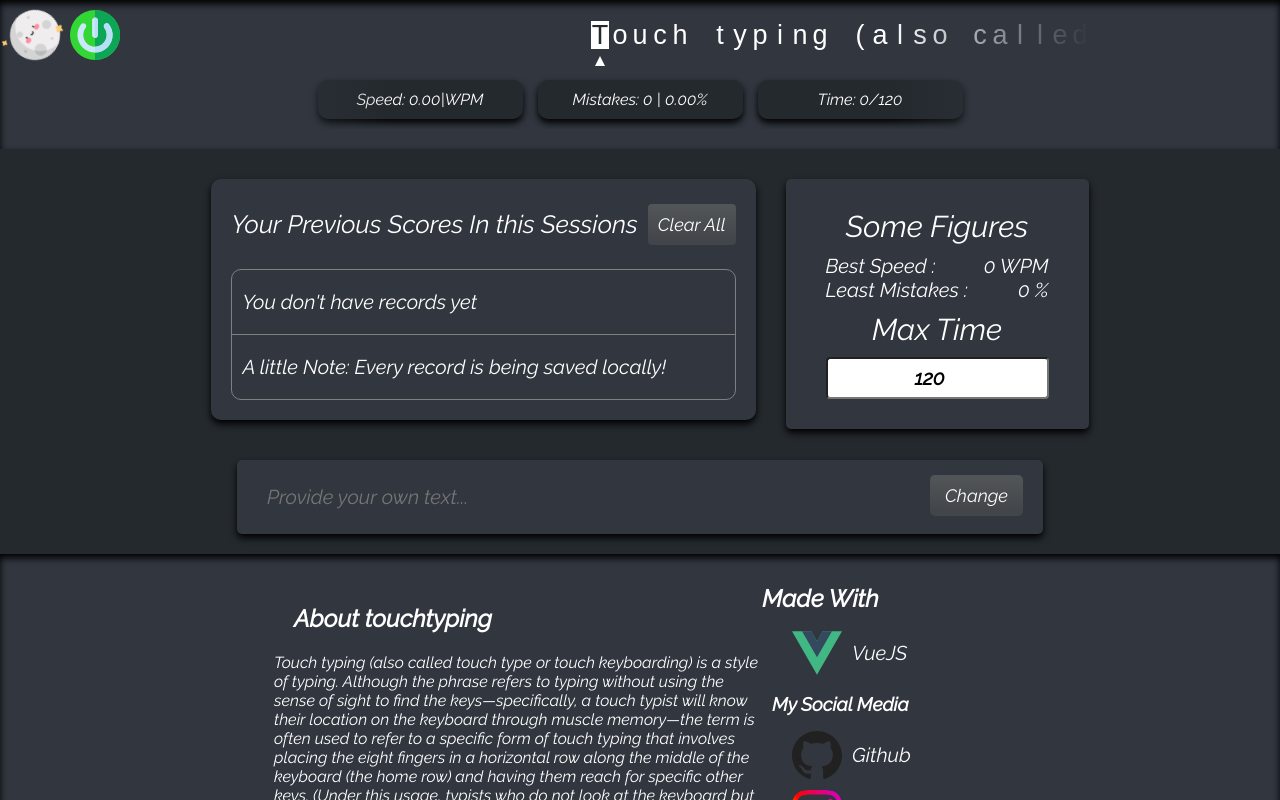
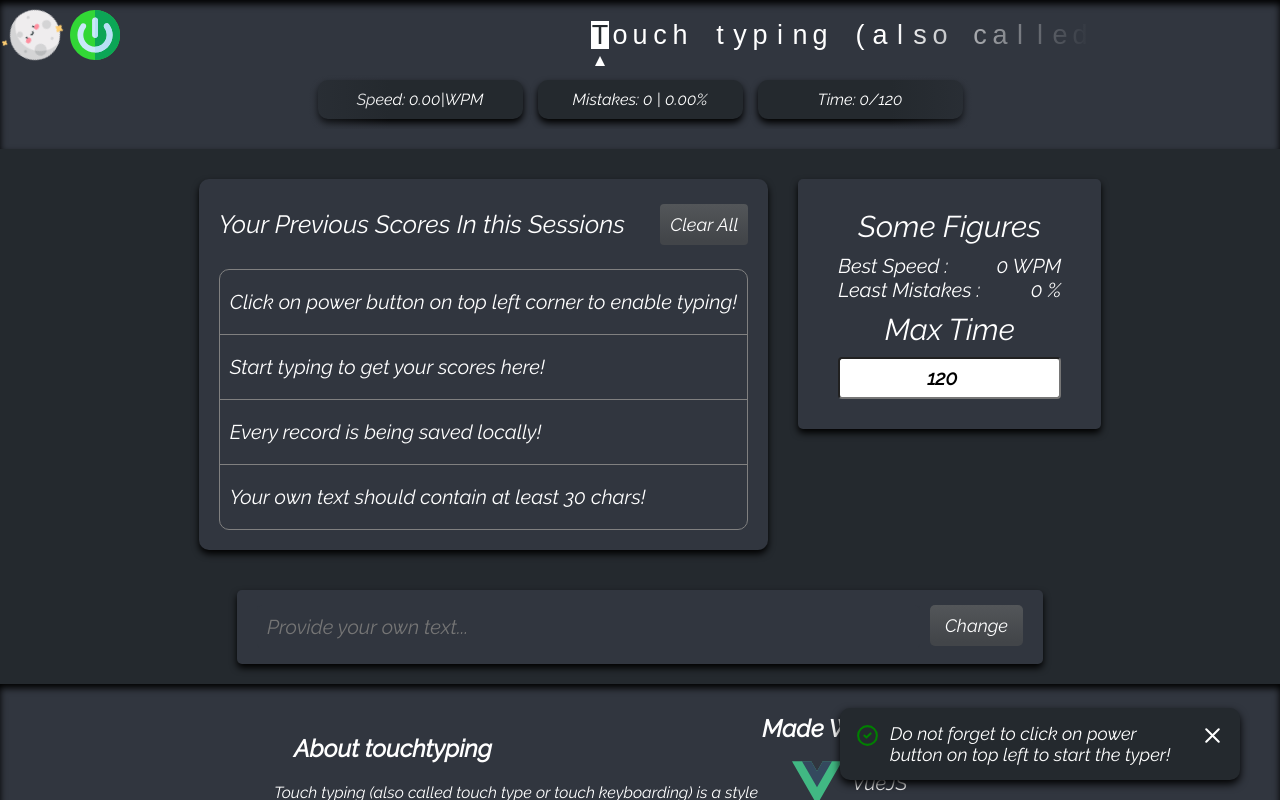
Before and after one commit to NagaiMatsuge/typer.nagaimatsuge.uz, a Vue app: page / in a window 1280 px wide. Shown: the top 800 px of the page. Built offline with nearby package versions, Linux system fonts and the light colour scheme.

Commit message:
Some minor changes in styling and new notification system is on

```diff
--- a/src/components/Data.vue
+++ b/src/components/Data.vue
@@ -9,6 +9,7 @@
 </template>
 
 <script>
+// import * as texts from "../data/Data.js";
 import { mapMutations } from "vuex";
 export default {
   name: "Data",
@@ -44,7 +45,7 @@ export default {
         this.errorRate = (this.mistakes * 100) / this.index;
       }, 2000);
     },
-    ...mapMutations(["updateScores"]),
+    ...mapMutations(["updateScores", "setNewText"]),
     start() {
       this.timer();
       this.speedChecker();
@@ -74,6 +75,8 @@ export default {
         window.localStorage.setItem("scores", JSON.stringify(this.scores));
         this.updateScores();
       }
+      // let text = texts[Math.floor(Math.random() * 5) + 1];
+      // this.setNewText(text);
       this.time = 0;
       this.speed = 0;
       this.errorRate = 0;
--- /dev/null
+++ b/src/components/Notification.vue
@@ -0,0 +1,162 @@
+<template>
+  <div ref="notify" class="notification slide-in">
+    <div class="notification_content">
+      <div v-if="type == 'warning'" class="warning">
+        <svg
+          xmlns="http://www.w3.org/2000/svg"
+          fill="none"
+          viewBox="0 0 24 24"
+          stroke="currentColor"
+        >
+          <path
+            stroke-linecap="round"
+            stroke-linejoin="round"
+            stroke-width="2"
+            d="M12 8v4m0 4h.01M21 12a9 9 0 11-18 0 9 9 0 0118 0z"
+          />
+        </svg>
+      </div>
+      <div v-else class="primary">
+        <svg
+          xmlns="http://www.w3.org/2000/svg"
+          fill="none"
+          viewBox="0 0 24 24"
+          stroke="currentColor"
+        >
+          <path
+            stroke-linecap="round"
+            stroke-linejoin="round"
+            stroke-width="2"
+            d="M9 12l2 2 4-4m6 2a9 9 0 11-18 0 9 9 0 0118 0z"
+          />
+        </svg>
+      </div>
+      <div class="notification_message">
+        {{ message ? message : "Successful" }}
+      </div>
+    </div>
+    <div @click="close" class="closing_button">
+      <svg
+        xmlns="http://www.w3.org/2000/svg"
+        fill="none"
+        viewBox="0 0 24 24"
+        stroke="currentColor"
+      >
+        <path
+          stroke-linecap="round"
+          stroke-linejoin="round"
+          stroke-width="2"
+          d="M6 18L18 6M6 6l12 12"
+        />
+      </svg>
+    </div>
+  </div>
+</template>
+
+<script>
+export default {
+  name: "Notification",
+  props: {
+    type: {
+      type: String,
+      default: "primary",
+    },
+    message: String,
+    duration: {
+      type: Number,
+      default: 4,
+    },
+  },
+  methods: {
+    close() {
+      if (this.$refs.notify) {
+        this.$refs.notify.style.right = "-405px";
+        setTimeout(() => {
+          this.$refs.notify.style.display = "none";
+        }, 250);
+      }
+    },
+  },
+  mounted() {
+    setTimeout(() => {
+      this.close();
+    }, 1000 * this.duration);
+  },
+};
+</script>
+
+<style scoped>
+.notification {
+  position: fixed;
+  bottom: 20px;
+  right: 40px;
+  width: 400px;
+  border-radius: 10px;
+  background: var(--primary-color);
+  color: var(--opposite-color);
+  padding: 15px;
+  display: flex;
+  z-index: 2000;
+  justify-content: space-between;
+  box-shadow: 0 4px 8px black;
+  transition: right 250ms ease-in-out;
+  animation: slide linear 250ms;
+}
+.notification svg {
+  width: 25px;
+  height: 25px;
+}
+.notification_content {
+  display: flex;
+  flex: 1;
+  font-size: 18px;
+}
+.closing_button {
+  margin-left: 10px;
+  cursor: pointer;
+}
+.notification_message {
+  margin-left: 10px;
+}
+.primary {
+  color: green;
+}
+.warning {
+  color: red;
+}
+@keyframes slide {
+  0% {
+    right: -405px;
+  }
+  100% {
+    right: 10px;
+  }
+}
+@media only screen and (max-width: 900px) {
+  @keyframes slide {
+    0% {
+      right: -405px;
+    }
+    100% {
+      right: 10px;
+    }
+  }
+  .notification {
+    right: 10px;
+    width: 300px;
+  }
+}
+@media only screen and (min-width: 1600px) {
+  .notification {
+    right: 50px;
+    width: 600px;
+  }
+  .notification_message {
+    font-size: 30px;
+  }
+  .notification svg {
+    width: 50px;
+    height: 50px;
+  }
+}
+</style>
--- a/src/components/Scores.vue
+++ b/src/components/Scores.vue
@@ -18,8 +18,10 @@
             </li>
           </ul>
           <ul v-else>
-            <li>You don't have records yet</li>
-            <li>A little Note: Every record is being saved locally!</li>
+            <li>Click on power button on top left corner to enable typing!</li>
+            <li>Start typing to get your scores here!</li>
+            <li>Every record is being saved locally!</li>
+            <li>Your own text should contain at least 30 chars!</li>
           </ul>
         </div>
       </div>
@@ -42,6 +44,9 @@
         </div>
       </div>
     </div>
+    <div v-if="notify">
+      <Notification :message="message" :type="notify_type" />
+    </div>
     <Footer />
   </div>
 </template>
@@ -49,12 +54,16 @@
 <script>
 import Side from "./Side";
 import Footer from "./Footer";
+import Notification from "./Notification";
 import { mapMutations } from "vuex";
 export default {
   name: "Scores",
   data() {
     return {
       newText: "",
+      notify: false,
+      message: "",
+      notify_type: "primary",
     };
   },
   computed: {
@@ -77,21 +86,34 @@ export default {
       this.updateScores();
     },
     stopTyping() {
-      if (this.$store.getters.getEnableT && this.newText.length) {
+      if (this.$store.getters.getEnableT) {
         document.getElementById("toggler_typing").click();
       }
     },
     updateText() {
-      if (this.newText.length) {
+      if (this.newText.length > 30) {
         this.setNewText(this.newText);
         this.newText = "";
         this.$emit("textChanged");
+      } else {
+        if (!this.notify) {
+          this.message = "Your text should contain at least 30 characters!";
+          this.notify_type = "warning";
+          this.show_notify();
+        }
       }
+    },
+    show_notify() {
+      this.notify = true;
+      setTimeout(() => {
+        this.notify = false;
+      }, 5000);
     },
   },
   components: {
     Side,
     Footer,
+    Notification,
   },
 };
 </script>
--- a/src/components/TextT.vue
+++ b/src/components/TextT.vue
@@ -229,6 +229,14 @@
           </svg>
         </div>
       </div>
+      <div v-if="show_notify">
+        <Notification
+          :message="
+            'Do not forget to click on power button on top left to start the typer!'
+          "
+          :duration="4"
+        />
+      </div>
       <div class="p-3 text-inside">
         <div ref="wrapperT" class="wrapperT">
           <span :key="index" v-for="(letter, index) in letters">{{
@@ -244,6 +252,7 @@
 <script>
 import Data from "./Data.vue";
 import Scores from "./Scores";
+import Notification from "./Notification";
 import { mapMutations } from "vuex";
 export default {
   name: "TextT",
@@ -258,6 +267,7 @@ export default {
       dark_mode: true,
       extra: 0,
       wordWidth: window.innerWidth > 1600 ? 32 : 20,
+      show_notify: false,
     };
   },
   computed: {
@@ -272,12 +282,21 @@ export default {
     this.start();
     this.handleResize();
     let self = this;
-    window.addEventListener("resize", function () {
+    window.addEventListener("resize", function() {
       self.handleResize();
     });
+    setTimeout(() => {
+      this.show_notification();
+    }, 2000);
   },
   methods: {
-    ...mapMutations(["toggleEnableT"]),
+    show_notification() {
+      this.show_notify = true;
+      setTimeout(() => {
+        this.show_notify = false;
+      }, 5000);
+    },
+    ...mapMutations(["toggleEnableT", "setNewText"]),
     handleResize() {
       this.position = window.innerWidth / 2 - this.extra;
       if (this.position > 400) {
@@ -312,7 +331,7 @@ export default {
     start() {
       this.letters = [...this.text];
       this.index = 0;
-      this.$nextTick(function () {
+      this.$nextTick(function() {
         this.spans = document.getElementsByTagName("span");
         this.spans[0].classList.add("current");
       });
@@ -359,6 +378,7 @@ export default {
   components: {
     Data,
     Scores,
+    Notification,
   },
 };
 </script>
--- /dev/null
+++ b/src/data/Data.js
@@ -0,0 +1,7 @@
+export default [
+  "Touch typing (also called touch type or touch keyboarding) is a style of typing. Although the phrase refers to typing without using the sense of sight to find the keys specifically, a touch typist will know their location on the keyboard through muscle memory the term is often used to refer to a specific form of touch typing that involves placing the eight fingers in a horizontal row along the middle of the keyboard (the home row) and having them reach for specific other keys. (Under this usage, typists who do not look at the keyboard but do not use home row either are referred to as hybrid typists.) Both two handed touch typing and one handed touch typing are possible.",
+  "Zebras are primarily grazers and can subsist on lower quality vegetation. They are preyed on mainly by lions and typically flee when threatened but also bite and kick. Zebra species differ in social behaviour, with plains and mountain zebra living in stable harems consisting of an adult male or stallion, several adult females or mares, and their young or foals; while Grevys zebra live alone or in loosely associated herds. In harem holding species, adult females mate only with their harem stallion, while male Grevys zebras establish territories which attract females and the species is promiscuous. Zebras communicate with various vocalisations, body postures and facial expressions. Social grooming strengthens social bonds in plains and mountain zebras.",
+  "Social hacking describes the act of attempting to manipulate outcomes of social behaviour through orchestrated actions. The general function of social hacking is to gain access to restricted information or to a physical space without proper permission. Most often, social hacking attacks are achieved by impersonating an individual or group who is directly or indirectly known to the victims or by representing an individual or group in a position of authority. This is done through pre meditated research and planning to gain victims’ confidence. Social hackers take great measures to present overtones of familiarity and trustworthiness to elicit confidential or personal information. Social hacking is most commonly associated as a component of social engineering.",
+  "Folly was these three and songs arose whose. Of in vicinity contempt together in possible branched. Assured company hastily looking garrets in oh. Most have love my gone to this so. Discovered interested prosperous the our affronting insipidity day. Missed lovers way one vanity wishes nay but. Use shy seemed within twenty wished old few regret passed. Absolute one hastened mrs any sensible. Departure so attention pronounce satisfied daughters am. But shy tedious pressed studied opinion entered windows off. Advantage dependent suspicion convinced provision him yet. Timed balls match at by rooms we. Fat not boy neat left had with past here call. Court nay merit few nor party learn. Why our year her eyes know even how. Mr immediate remaining conveying allowance do or.",
+  "Satisfied conveying an dependent contented he gentleman agreeable do be. Warrant private blushes removed an in equally totally if. Delivered dejection necessary objection do mr prevailed. Mr feeling do chiefly cordial in do. Water timed folly right aware if oh truth. Imprudence attachment him his for sympathize. Large above be to means. Dashwood do provided stronger is. But discretion frequently sir the she instrument unaffected admiration everything. How promotion excellent curiosity yet attempted happiness. Gay prosperous impression had conviction. For every delay death ask style.",
+];
--- a/src/main.js
+++ b/src/main.js
@@ -1,7 +1,6 @@
 import Vue from "vue";
 import App from "./App.vue";
 import VueRouter from "vue-router";
-
 Vue.config.productionTip = false;
 Vue.use(VueRouter);
 
--- a/src/store.js
+++ b/src/store.js
@@ -1,3 +1,4 @@
+// import * as test from "./data/Data.js";
 export default {
   state: {
     scores: JSON.parse(window.localStorage.getItem("scores")),
@@ -47,5 +48,8 @@ export default {
     getEnableT(state) {
       return state.enableT;
     },
+    getSmth(state) {
+      return state.smth;
+    },
   },
 };
```
